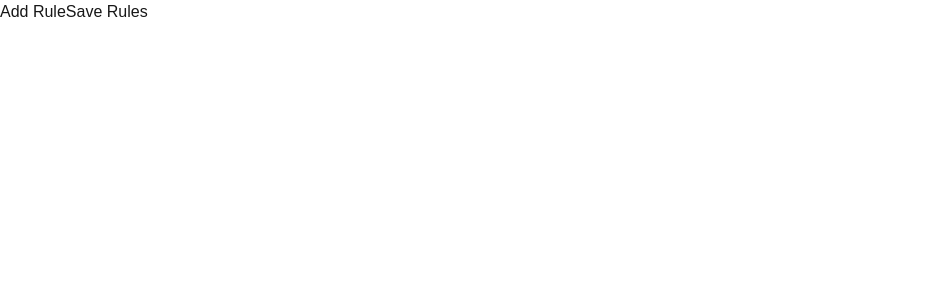
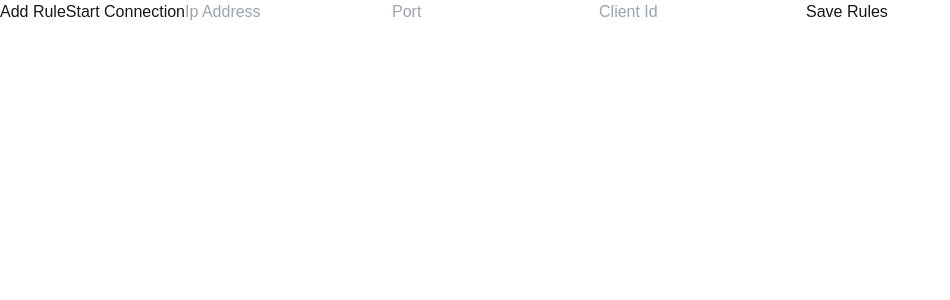
Before and after one commit to BrennanG22/evse-test-app, a Next.js app: page /modbusConfig in a window 1280 px wide. Shown: the top 300 px of the page, without its empty margins (0-950 px from the left). Built offline with nearby package versions, Linux system fonts and the light colour scheme.

Commit message:
Added connection method for modbus

```diff
--- a/src/app/modbusConfig/ruleTable.tsx
+++ b/src/app/modbusConfig/ruleTable.tsx
@@ -2,20 +2,39 @@
 
 import { JSX, useState } from "react";
 import RuleBar from "./ruleBar";
-import { randomUUID } from "crypto";
 
 const RuleTable = () => {
 
   const [rules, setRules] = useState<JSX.Element[]>([]);
 
+  //Connection details
+  const [ipAddress, setIpAddress] = useState<string>("");
+  const [port, setPort] = useState<string>("");
+  const [clientId, setClientId] = useState<string>("");
+
   function addRule(){
     setRules((prevRules) => [...prevRules, <RuleBar key={Date.now()}/>])
+  }
+
+  function startConnection(){
+    fetch("http://localhost:2000/modbus/getModbusConnection", {
+      method:"POST",
+      body: JSON.stringify({
+        address: ipAddress,
+        port: port,
+        id: clientId
+      })
+    });
   }
 
   return(
     <div>
       <div className="flex space-x-3">
         <button onClick={addRule}>Add Rule</button>
+        <button onClick={startConnection}>Start Connection</button>
+        <input placeholder="Ip Address" value={ipAddress} onChange={e => setIpAddress(e.target.value)}></input>
+        <input placeholder="Port" value={port} onChange={e => setPort(e.target.value)}></input>
+        <input placeholder="Client Id" value={clientId} onChange={e => setClientId(e.target.value)}></input>
         <button>Save Rules</button>
       </div>
       <div>
```
